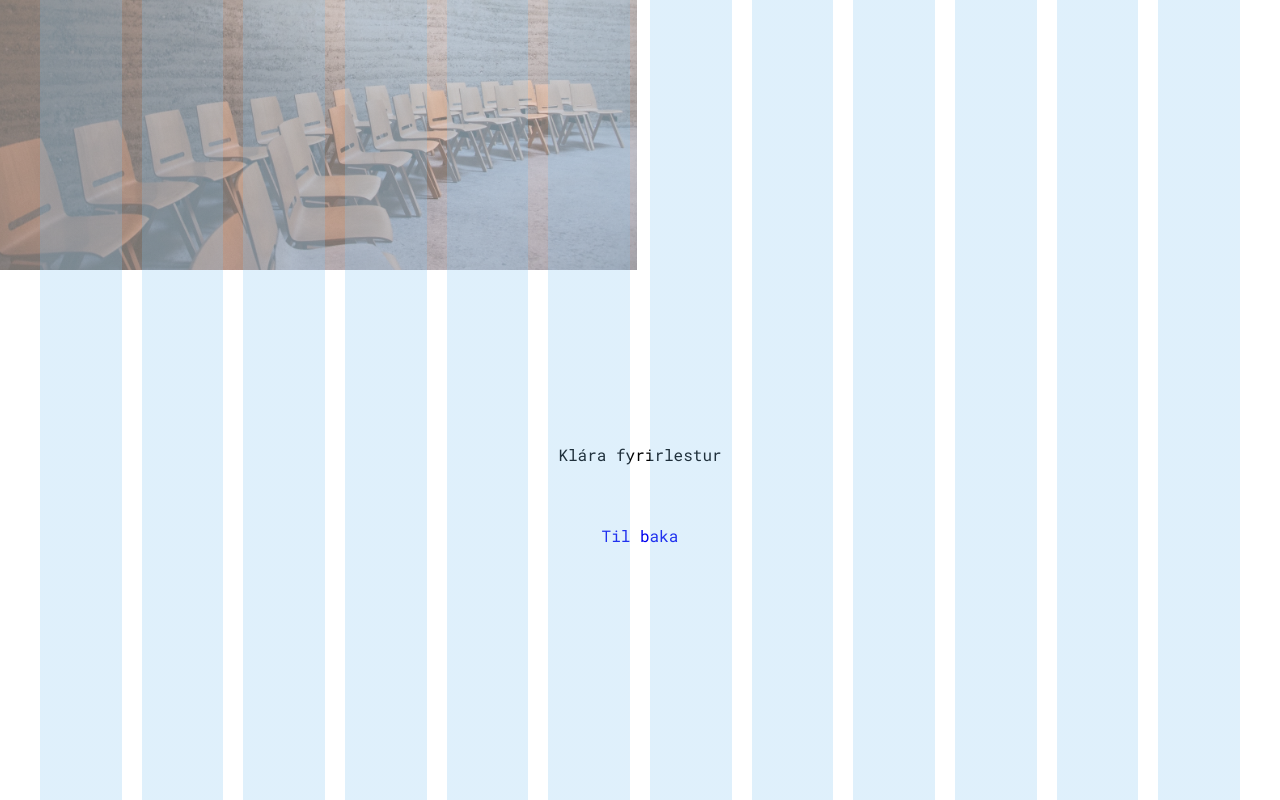
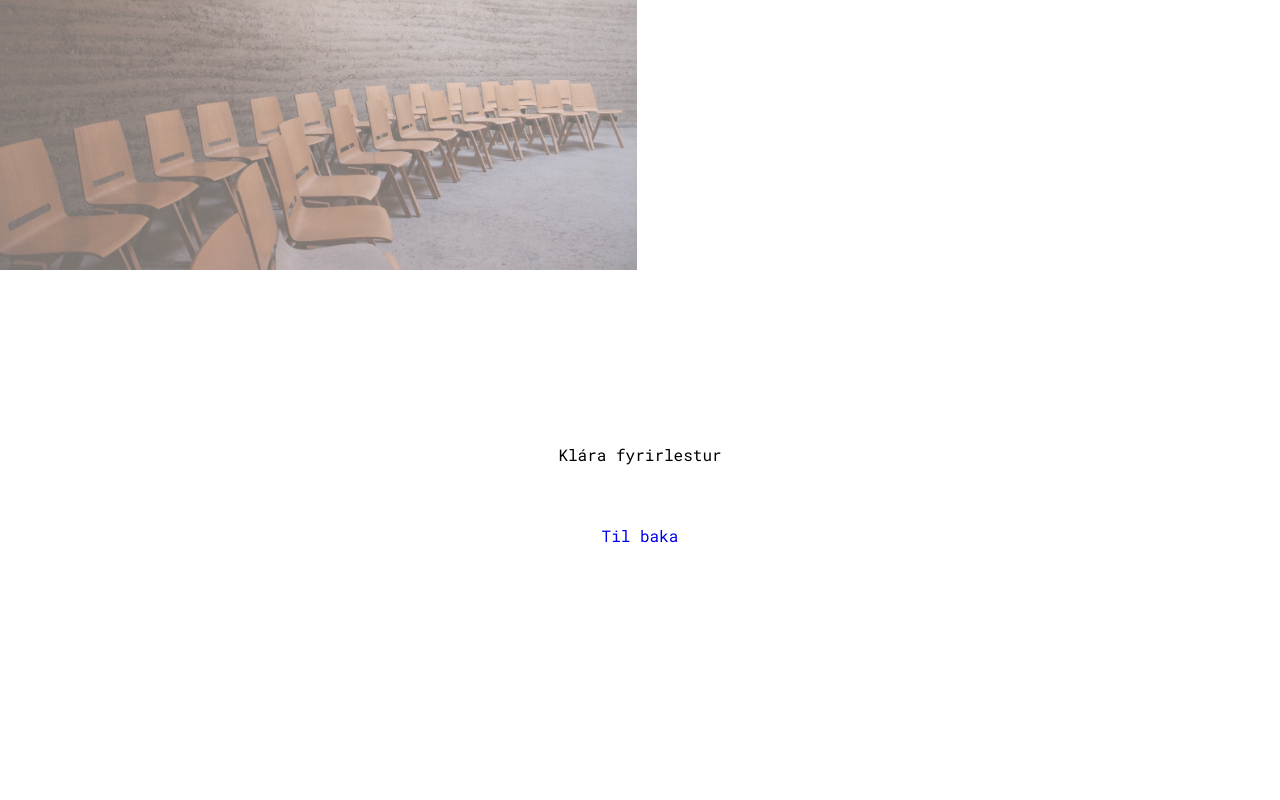
Before and after one commit to ClassyChameleon/vef1-2019-h2, a website with bundled scripts: page fyrirlestur.html in a window 1280 px wide. Built offline with nearby package versions, Linux system fonts and the light colour scheme.

Commit message:
Commentaði út grid.css

```diff
--- a/fyrirlestur.html
+++ b/fyrirlestur.html
@@ -6,7 +6,7 @@
 
   <link href="https://fonts.googleapis.com/css?family=Lora:400,400i,700,700i|Roboto+Mono:400,400i,700,700i&display=swap" rel="stylesheet">
   <link rel="stylesheet" href="dist/styles.css">
-  <link rel="stylesheet" href="grid.css">
+  <!-- <link rel="stylesheet" href="grid.css"> -->
 </head>
 <body class="lecture-page">
 
```
Also changed, not shown: index.html (+1 -1 lines).
